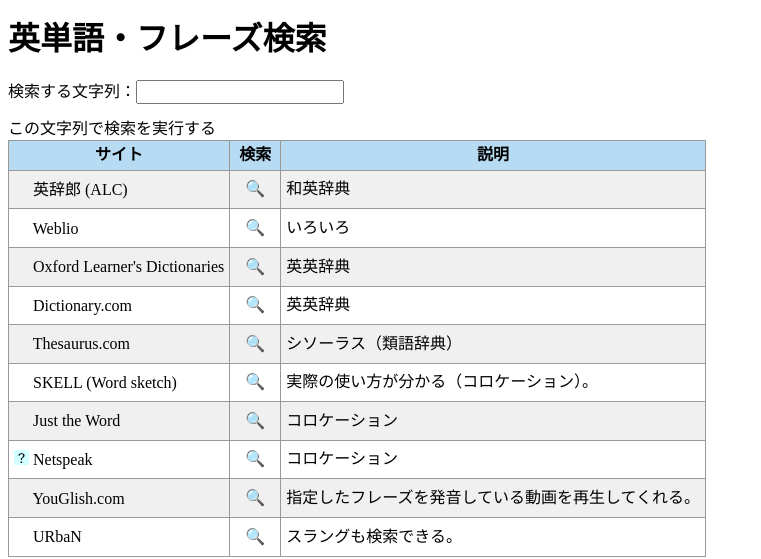
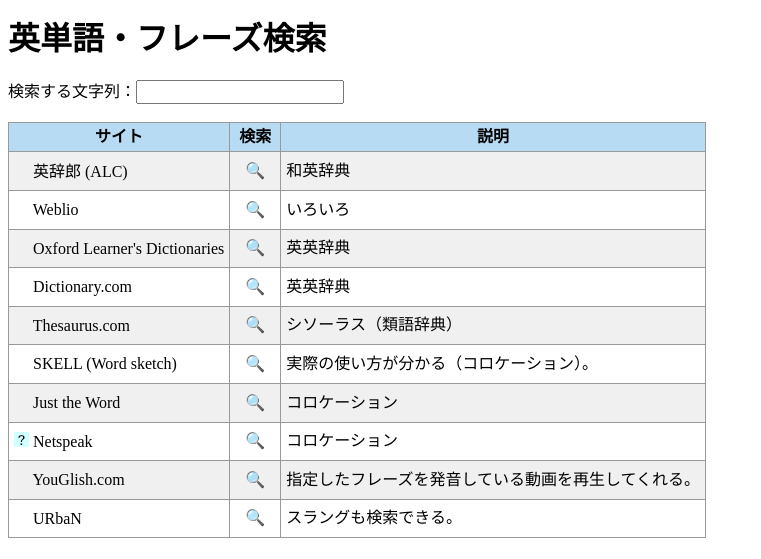
Before and after one commit to kura5/search-english-word, a PHP site: page / in a window 1280 px wide. Shown: the top 559 px of the page, without its empty margins (0-761 px from the left). Run offline with PHP 8.4, Linux system fonts and the light colour scheme.

Commit message:
上の表のcaptionはいらないのでなくした

```diff
--- a/public/index.php
+++ b/public/index.php
@@ -38,7 +38,7 @@ echo file_get_contents('./css/main.css');
     </div>
     <div class="table-wrapper">
         <table class="searchTable">
-        <caption>この文字列で検索を実行する</caption>
+        <caption></caption>
         <thead>
         <tr>
           <th>サイト</th>
```
